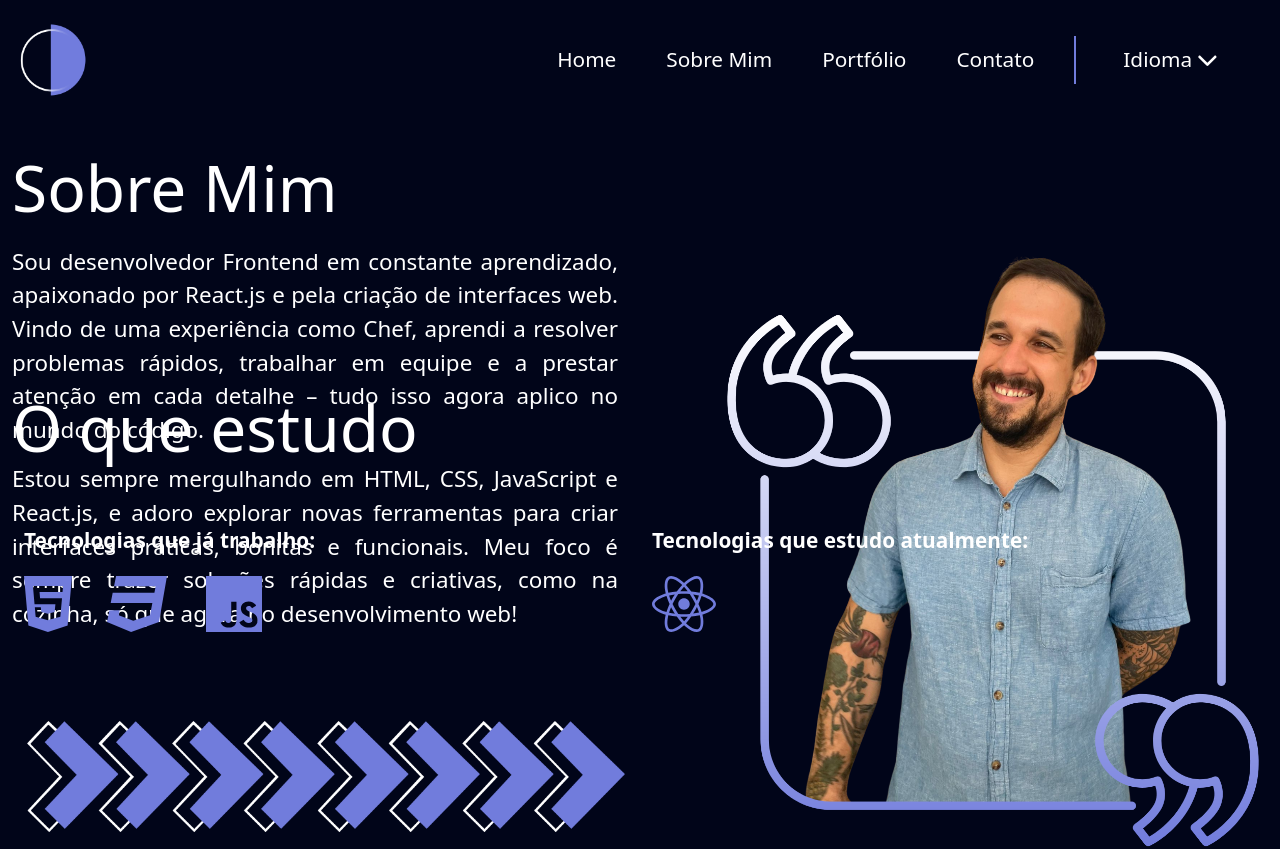
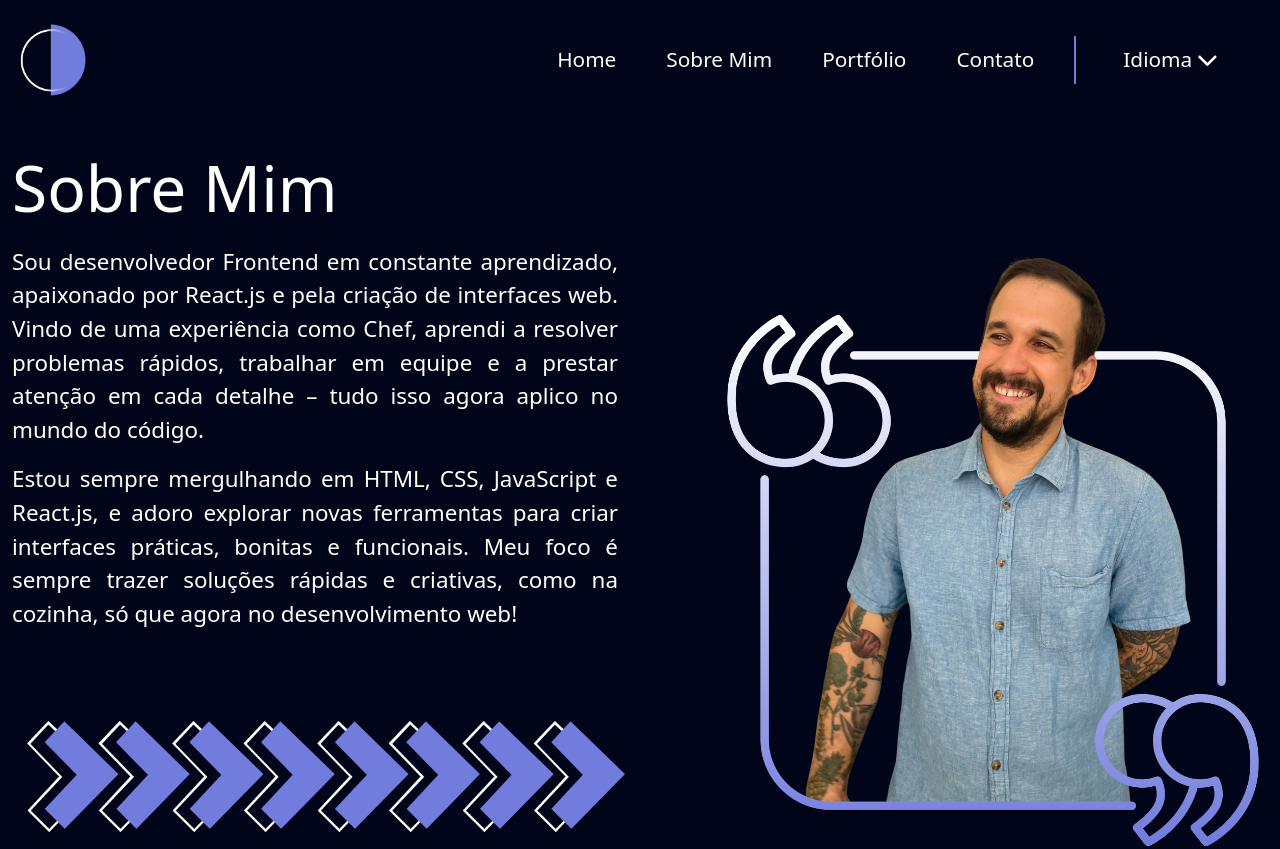
Before and after one commit to williampgdias/my_portfolio, a React (Vite) app: page /sobre-mim in a window 1280 px wide. Shown: the top 849 px of the page. Built offline with nearby package versions, Linux system fonts and the light colour scheme; a web font is replaced by a local one.

Commit message:
fix(SobreMim.css): Mudando o height da página.

```diff
--- a/src/pages/SobreMim/SobreMim.css
+++ b/src/pages/SobreMim/SobreMim.css
@@ -1,5 +1,5 @@
 .aboutMe {
-    height: 30vh;
+    height: 90vh;
 }
 
 .flexContent {
```
